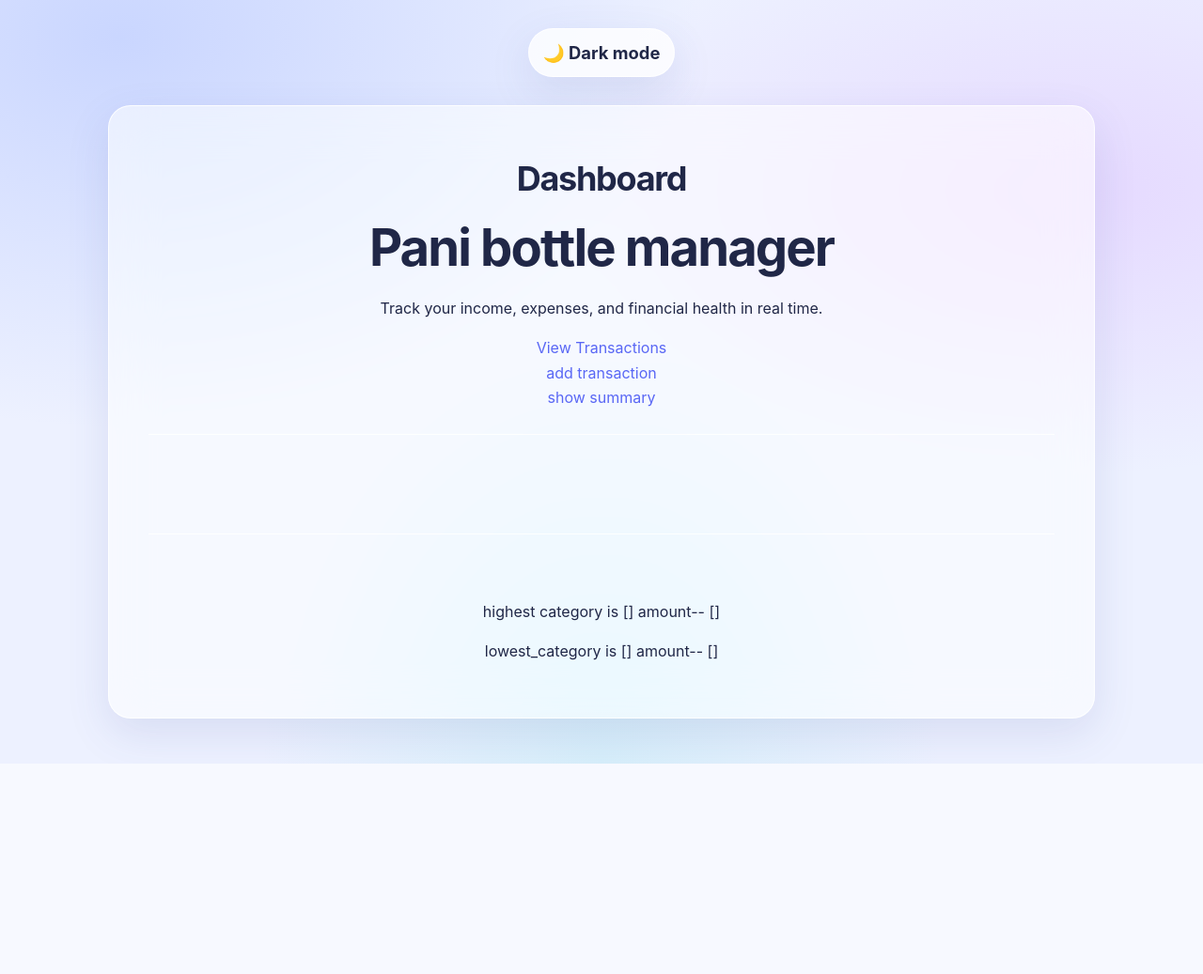
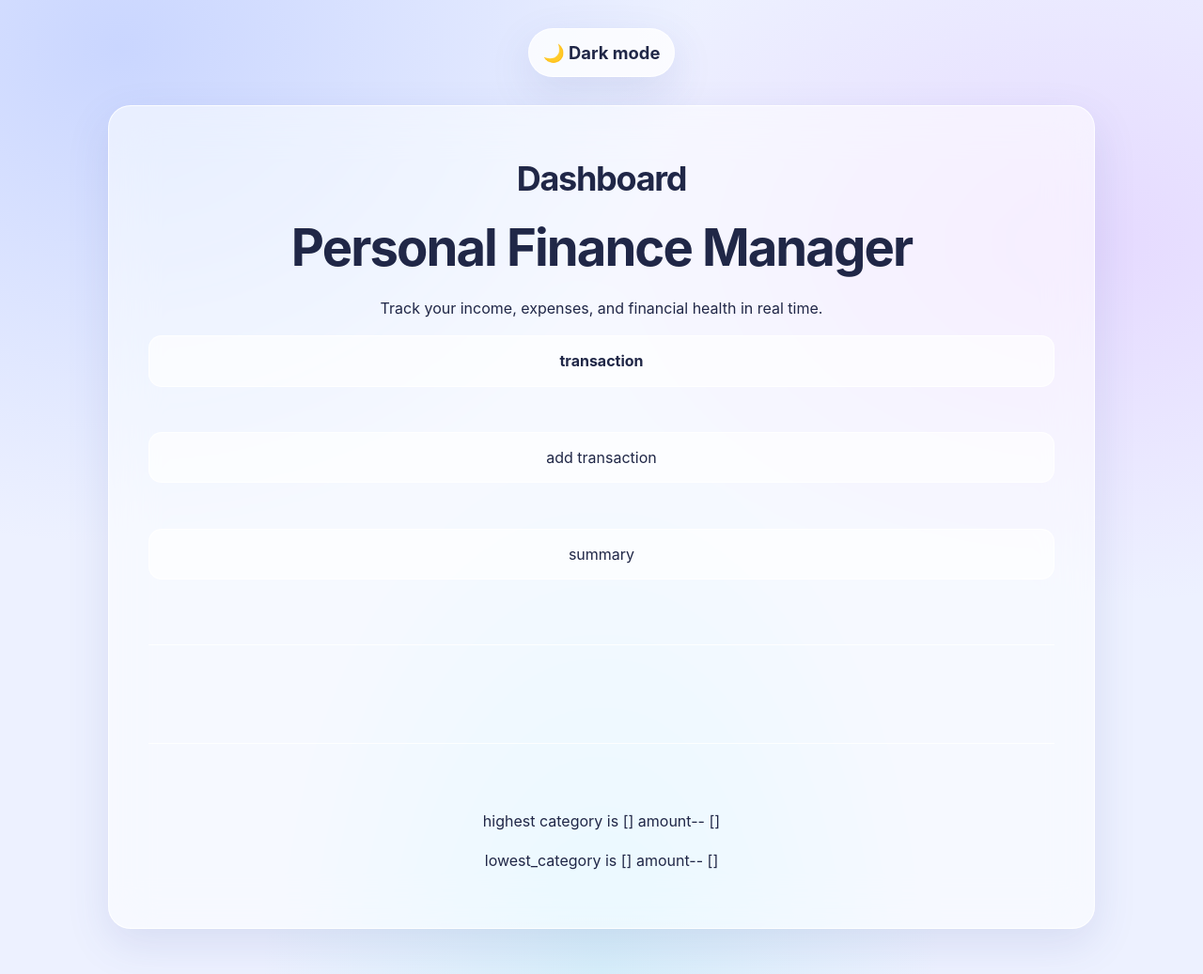
Before and after one commit to Atharken/Flask, a Flask app: template templates/home.html in a window 1280 px wide. Shown: the whole page at 94% size. Before the commit the page ends 813 px from the top, so only its background shows below. Run offline with Flask 3, Linux system fonts and the light colour scheme; the template is opened without the code that fills it, so the values that code supplies are empty.

Commit message:
Update home.html

```diff
--- a/templates/home.html
+++ b/templates/home.html
@@ -12,13 +12,13 @@
     </button>
     <div class="container">
         <h2>Dashboard</h2>
-        <h1>Pani bottle manager</h1>
+        <h1>Personal Finance Manager</h1>
         <p>Track your income, expenses, and financial health in real time.</p>
-        <a href="/transaction">View Transactions</a>
+        <a href="/transaction"><label id = "transaction"><input id = "transaction" type = "button" value ="transaction"></label></a>
         <br>
-        <a href="/add">add transaction</a>
+        <a href="/add"><input type = "button" value = "add transaction"></a>
         <br>
-        <a href="/summary">show summary</a>
+        <a href="/summary"><input type = "button" value = "summary"></a>
         <br>
         <hr>
         <br>
```
